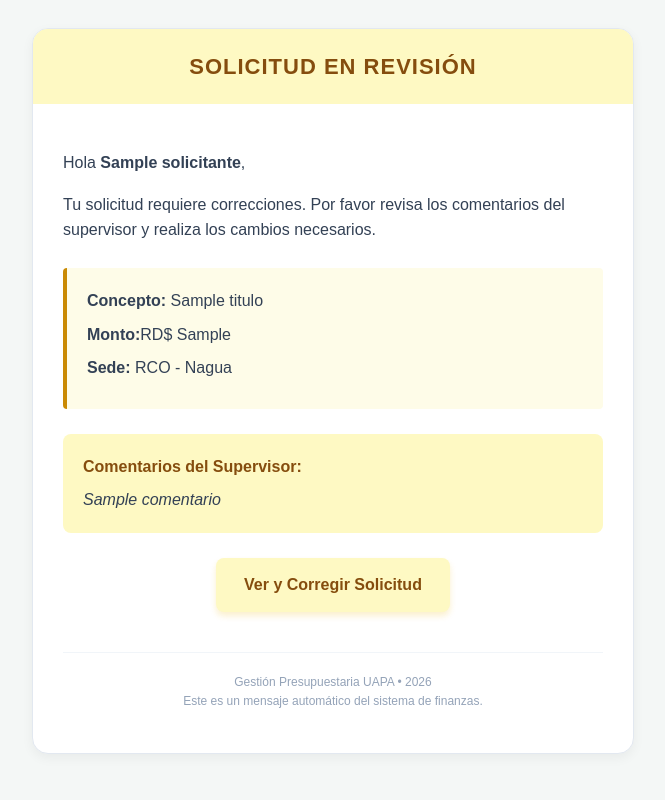
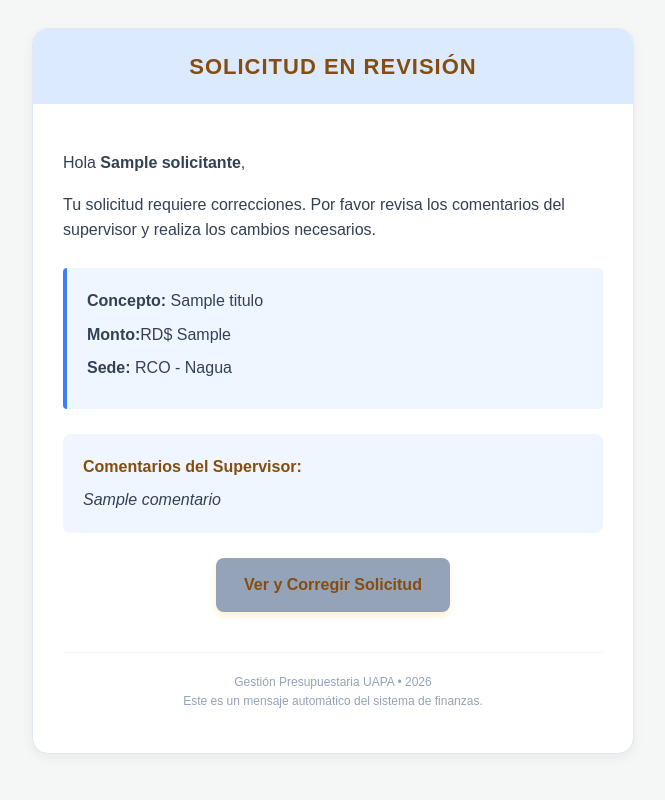
Before and after one commit to alain-uapa/backend_presupuesto, a Django app: template presupuesto/templates/presupuesto/solicitud_en_revision.html in a window 1280 px wide. Shown: the whole page, without its empty margins (307-972 px from the left). Run offline with Django 4.2, Linux system fonts and the light colour scheme; data comes from the database, SQL or seed files in the repository; tables that the repository leaves empty hold one stand-in row (values such as "Sample post"); the template is opened without the code that fills it: values that come from a table or form of the project are taken from there, most other values are stand-ins (such as "Sample title", 1, 10 or a date in 2020).

Commit message:
cambios en el templade de REvision

```diff
--- a/presupuesto/solicitudes_view.py
+++ b/presupuesto/solicitudes_view.py
@@ -1,4 +1,3 @@
-import time
 import json
 import itertools
 from django.shortcuts import get_object_or_404
@@ -16,7 +15,6 @@ from .google_drive import obtener_carpeta_en_drive, upload_to_drive, delete_from
 from emails.mailer import send_email
 from core.utils.logging import log_error
 from .utils import enviar_email_solicitud_creada, enviar_email_a_compras, FrontendRequest
-
 #Presupuesto files
 def es_supervisor(user):
     return user.groups.filter(name='Supervisor').exists() or user.is_superuser
@@ -123,12 +121,12 @@ def solicitudes_list(request):
                 'aprobado': a.aprobado
             } for a in obj_original.adjuntos.all()
         ]
-        item['comments'] = [
+        item['review_notes'] = [
             {
                 'id': c.id,
                 'contenido': c.contenido,
                 'supervisor': c.supervisor.get_full_name() if c.supervisor.get_full_name() else c.supervisor.username,
-                'fecha_creacion': c.fecha_creacion.isoformat()
+                'fecha_creacion': c.fecha_creacion.strftime('%d/%m/%Y')
             } for c in obj_original.comentarios.all()
         ]
     return JsonResponse(data_serializada, safe=False)
--- a/presupuesto/templates/presupuesto/solicitud_en_revision.html
+++ b/presupuesto/templates/presupuesto/solicitud_en_revision.html
@@ -2,7 +2,7 @@
     <body style="font-family: sans-serif; color: #334155; line-height: 1.6; background-color: #f4f7f6; padding: 20px;">
         <div style="max-width: 600px; margin: 0 auto; background-color: #ffffff; padding: 0; border-radius: 16px; overflow: hidden; box-shadow: 0 4px 12px rgba(0,0,0,0.05); border: 1px solid #e2e8f0;">
 
-            <div style="background-color: #fef9c3; padding: 20px; text-align: center;">
+            <div style="background-color: #dbeafe; padding: 20px; text-align: center;">
                 <h2 style="color: #854d0e; margin: 0; font-size: 22px; text-transform: uppercase; letter-spacing: 1px;">
                     Solicitud en Revisión
                 </h2>
@@ -11,18 +11,18 @@
             <div style="padding: 30px;">
                 <p style="font-size: 16px;">Hola <strong>{{ solicitante }}</strong>,</p>
                 <p>Tu solicitud requiere correcciones. Por favor revisa los comentarios del supervisor y realiza los cambios necesarios.</p>
-                <div style="background-color: #fefce8; padding: 20px; border-left: 4px solid #ca8a04; border-radius: 4px; margin: 25px 0;">
+                <div style="background-color: #eff6ff; padding: 20px; border-left: 4px solid #3b82f6; border-radius: 4px; margin: 25px 0;">
                     <p style="margin: 0 0 8px 0;"><strong>Concepto:</strong> {{ titulo }}</p>
                     <p style="margin: 0 0 8px 0;"><strong>Monto:</strong>RD$ {{ monto_a_ejecutar }}</p>
                     <p style="margin: 0 0 8px 0;"><strong>Sede:</strong> {{ sede }}</p>
                 </div>
-                <div style="background-color: #fef9c3; padding: 20px; border-radius: 8px; margin: 25px 0;">
+                <div style="background-color: #eff6ff; padding: 20px; border-radius: 8px; margin: 25px 0;">
                     <p style="margin: 0 0 8px 0; font-weight: bold; color: #854d0e;">Comentarios del Supervisor:</p>
                     <p style="margin: 0; font-style: italic;">{{ comentario }}</p>
                 </div>
                 <div style="text-align: center; margin-bottom: 20px;">
                     <a href="{{ url_solicitud }}"
-                    style="display: inline-block; padding: 14px 28px; background-color: #fef9c3; color: #854d0e; text-decoration: none; border-radius: 8px; font-weight: bold; font-size: 16px; box-shadow: 0 4px 6px rgba(234, 179, 8, 0.2);">
+                    style="display: inline-block; padding: 14px 28px; background-color: #94a3b8; color: #854d0e; text-decoration: none; border-radius: 8px; font-weight: bold; font-size: 16px; box-shadow: 0 4px 6px rgba(234, 179, 8, 0.2);">
                     Ver y Corregir Solicitud
                     </a>
                 </div>
```
